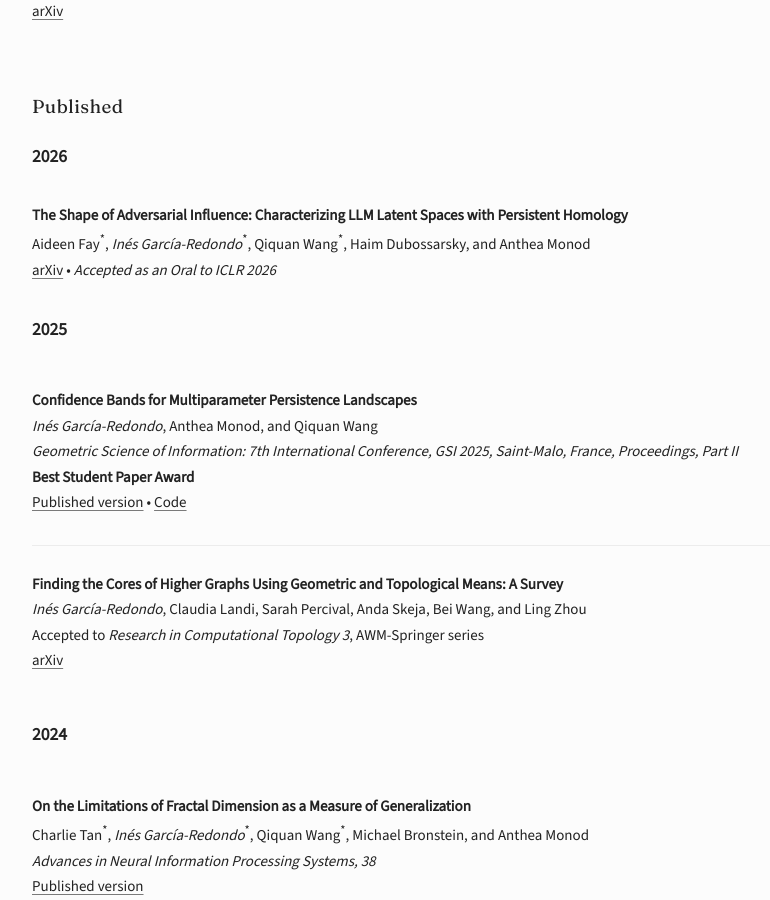
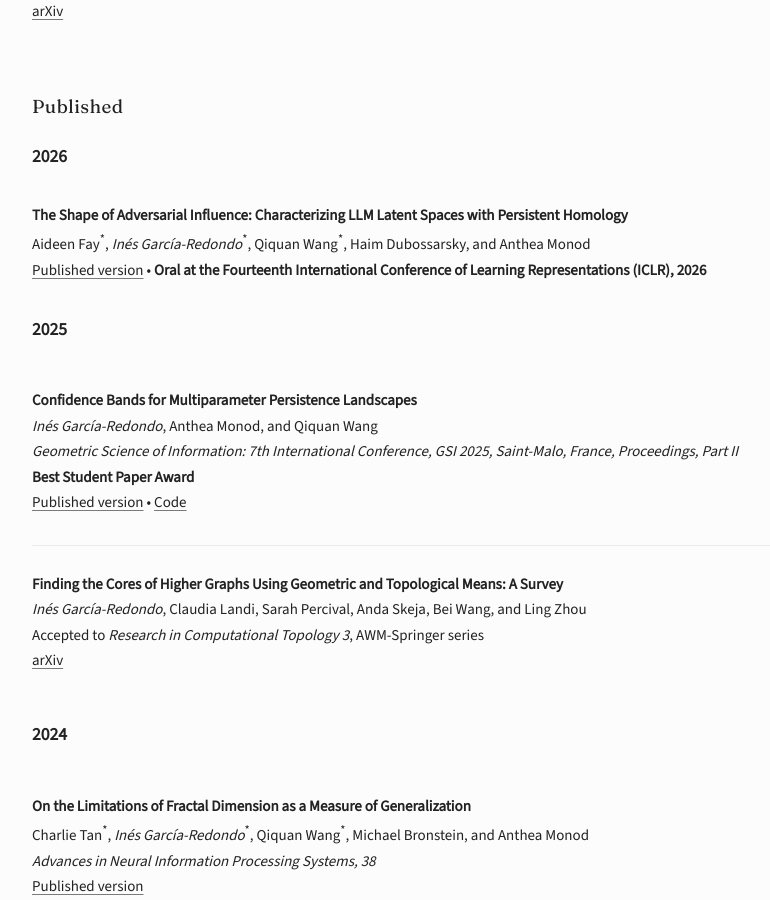
Before and after one commit to inesgare/inesgare.github.io, a Jekyll site: the page built from papers.md, in a window 1280 px wide and 900 px high, scrolled down 707 px. Shown: the whole window, without its empty margins (158-928 px from the left). Built offline with Jekyll 4.4.1, drawn with Linux system fonts in a browser that asks for light colours.

Commit message:
added more details

```diff
--- a/papers.md
+++ b/papers.md
@@ -27,7 +27,7 @@ For author lists in alphabetical order, all authors contributed equally; otherwi
 
 - **The Shape of Adversarial Influence: Characterizing LLM Latent Spaces with Persistent Homology**
   Aideen Fay<sup>&#42;</sup>, *Inés García-Redondo*<sup>&#42;</sup>, Qiquan Wang<sup>&#42;</sup>, Haim Dubossarsky, and Anthea Monod
-  [arXiv](https://arxiv.org/abs/2505.20435) &bull; *Accepted as an Oral to ICLR 2026*
+  [Published version](https://openreview.net/forum?id=v2PglvLLKT) &bull; **Oral at the Fourteenth International Conference of Learning Representations (ICLR), 2026**
 {: .papers-list}
 
 ### 2025
```
